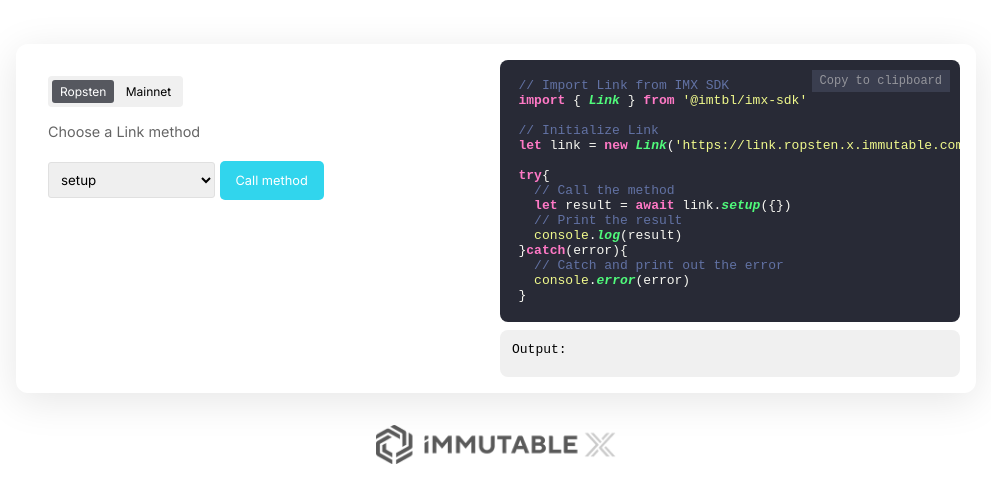
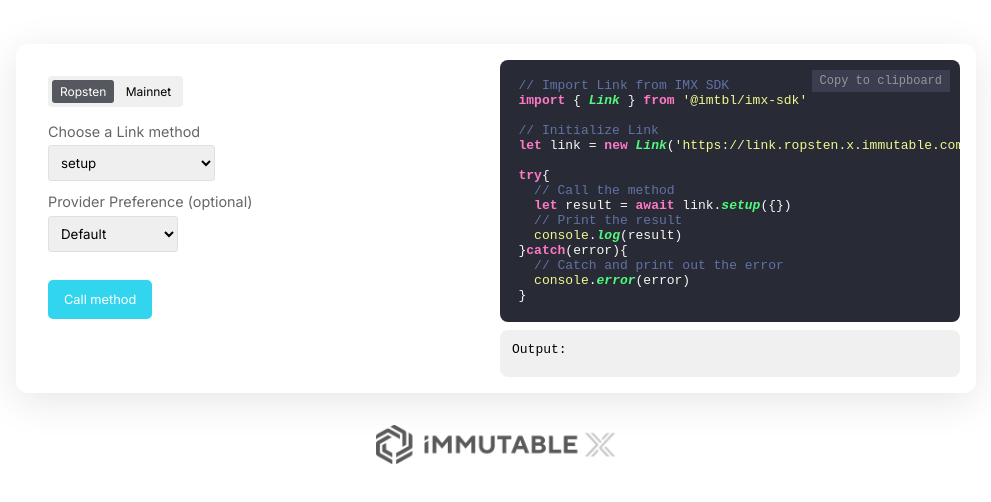
Before and after one commit to 8bNFT/interactive-link-reference, a Svelte app: page / in a window 1280 px wide. Shown: the part 144-646 px from the top of the page, without its empty margins (144-1135 px from the left). Built offline with nearby package versions, Linux system fonts and the light colour scheme.

Commit message:
update sdk, add methods
* Update SDK and polyfill WalletConnect.
* Add some of the missing Link methods
* Add a select element to support some methods

```diff
--- a/index.html
+++ b/index.html
@@ -7,10 +7,15 @@
     <link rel="stylesheet" href="/dracula.css">
     <meta name="viewport" content="width=device-width, initial-scale=1.0" />
     <title>[IMX] Link reference</title>
+    <script type="module">
+      // I hate bundlers
+      import { Buffer } from "buffer";
+      window.Buffer = Buffer
+    </script>
     <script>
       globalThis.global = window;
       globalThis.process = {env: {}}
-  </script>
+    </script>
   </head>
   <body>
     <div id="app"></div>
--- a/src/App.svelte
+++ b/src/App.svelte
@@ -43,10 +43,8 @@
   const parsePayload = ()=>{
     let _p = {...payload}
     for(let field of fields){
-      if(field.options.type === "array"){
-        if(!_p[field.key]) continue
-        _p[field.key] = parseArray(_p[field.key], field.options.separator, field.options.output)
-      }
+      if(field.options.type === "array" && _p[field.key]) _p[field.key] = parseArray(_p[field.key], field.options.separator, field.options.output)
+      if(!_p[field.key]) delete _p[field.key]
     }
 
     if(method === "transfer") return [_p]
@@ -84,7 +82,8 @@
       data: "Missing required field(s): " + missing.join(", ")
     }
 
-    let link = new Link(getLinkURL())
+    const link = new Link(getLinkURL())
+
     try{
       output = {
         status: "success",
@@ -166,7 +165,15 @@
               {/each}
             </select>
           {:else}
-            <Input bind:value={payload[field.key]} validator={field.options.validator} />
+            {#if field.options.type === "select" }
+              <select bind:value={payload[field.key]}>
+                {#each field.options.options as opts}
+                  <option value={opts.value}>{opts.label}</option>
+                {/each}
+              </select>
+            {:else}
+              <Input bind:value={payload[field.key]} validator={field.options.validator} />
+            {/if}
             <!-- <input bind:value={payload[field.key]}> -->
           {/if}
         </label>
--- a/src/fields.js
+++ b/src/fields.js
@@ -48,13 +48,36 @@
             type: "array",
             separator: ",",
             output: "string"
+        },
+        orderId: {
+            label: "Order ID",
+            validator: is_integer
+        },
+        providerPreference: {
+            label: "Provider Preference",
+            type: "select",
+            options: [
+                { label: "Default", value: undefined },
+                { label: "None", value: "none" },
+                { label: "Metamask", value: "metamask" },
+                { label: "Magic.link", value: "magic_link" },
+                { label: "WalletConnect", value: "wallet_connect" }
+            ]
+        },
+        message: {
+            label: "Message to sign",
+        },
+        description: {
+            label: "Description"
         }
     }
 }
 
 export const methods = {
     setup: {
-        fields: {}
+        fields: {
+            optional: ["providerPreference"]
+        }
     },
     deposit: {
         types: Object.keys(types),
@@ -95,9 +118,22 @@
             force_fields: true
         }
     },
+    cancel: {
+        fields: {
+            additional: ["orderId"]
+        }
+    },
     buy: {
         fields: {
             additional: ["orderIds"]
+        }
+    },
+    history: {
+        fields: {}
+    },
+    sign: {
+        fields: {
+            additional: ["message", "description"]
         }
     }
 }
--- a/vite.config.js
+++ b/vite.config.js
@@ -7,6 +7,11 @@
   server: {
     port: 8080
   },
+  build: {
+    commonjsOptions: {
+      transformMixedEsModules: true
+    }
+  },
   plugins: [svelte()],
   resolve: {
     alias: {
```
Also changed, not shown: 1 other file (tests, documents, lock files or other folders).
